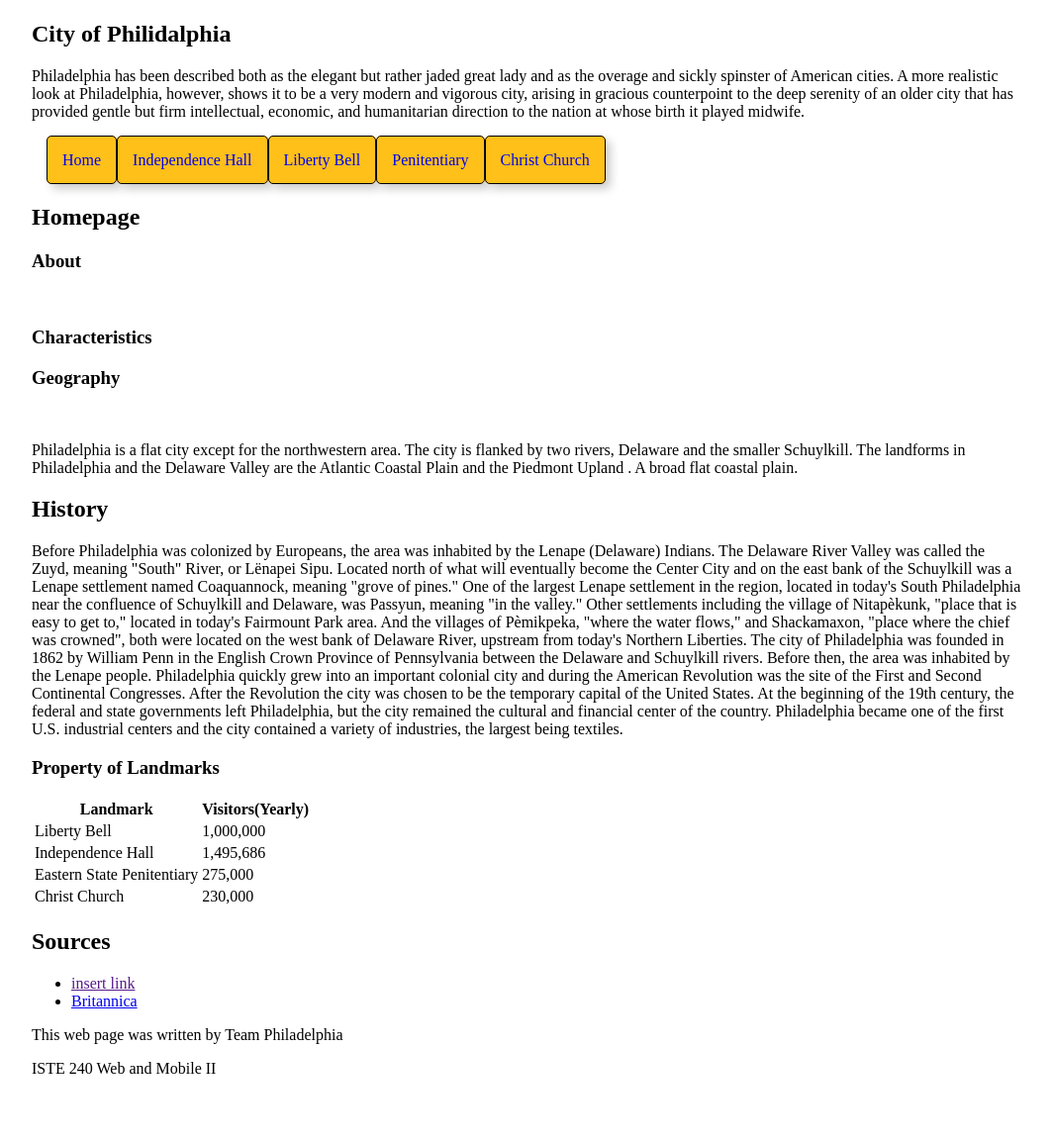
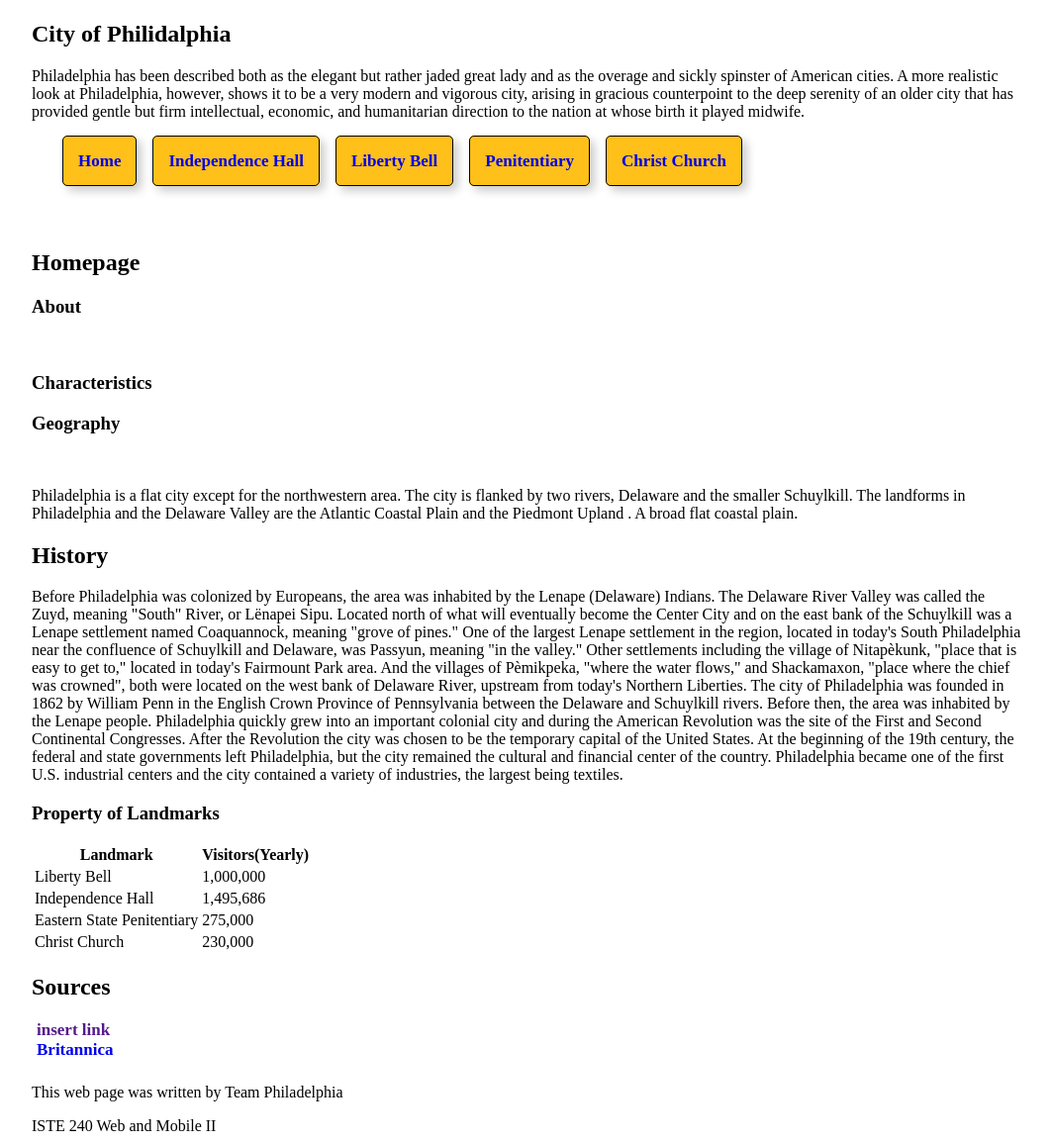
Before and after one commit to ds6953/PhiladelphiaWebsite, a PHP site: page /index.php in a window 1280 px wide. Shown: the part 416-1571 px from the top of the page at 99% size, without its empty margins (108-1171 px from the left). Before the commit the page ends 1501 px from the top, so only its background shows below. Run offline with PHP 8.4, Linux system fonts and the light colour scheme; some libraries are stand-ins or nearby versions.

Commit message:
nav adjustment

```diff
--- a/assets/css/navigation.css
+++ b/assets/css/navigation.css
@@ -1,3 +1,21 @@
+/*Remove old styles*/
+nav ul{
+    list-style-type: none;
+    padding-left: 0;
+    margin:0;
+    margin-bottom: 1.5em;
+}
+
+nav a {
+    text-decoration: none;
+
+    font-weight:bold;
+    font-size: 17px;
+    padding: 3px 5px;
+}
+
+
+
 .main-nav a{
     border: 1px solid black;
     justify-content: center;
@@ -5,10 +23,13 @@
     background-color: #fec019;
     box-shadow: 5px 5px 10px 0 #cccccc;
     border-radius: 5px;
-    text-decoration: none;
+}
+.main-nav li{
+    margin-left: 1em;
+    margin-bottom: 2.5em;
 }
 .main-nav ul{
-    list-style: none;
     padding: 15px;
     display: flex;
+    flex-wrap: wrap;
 }
```
